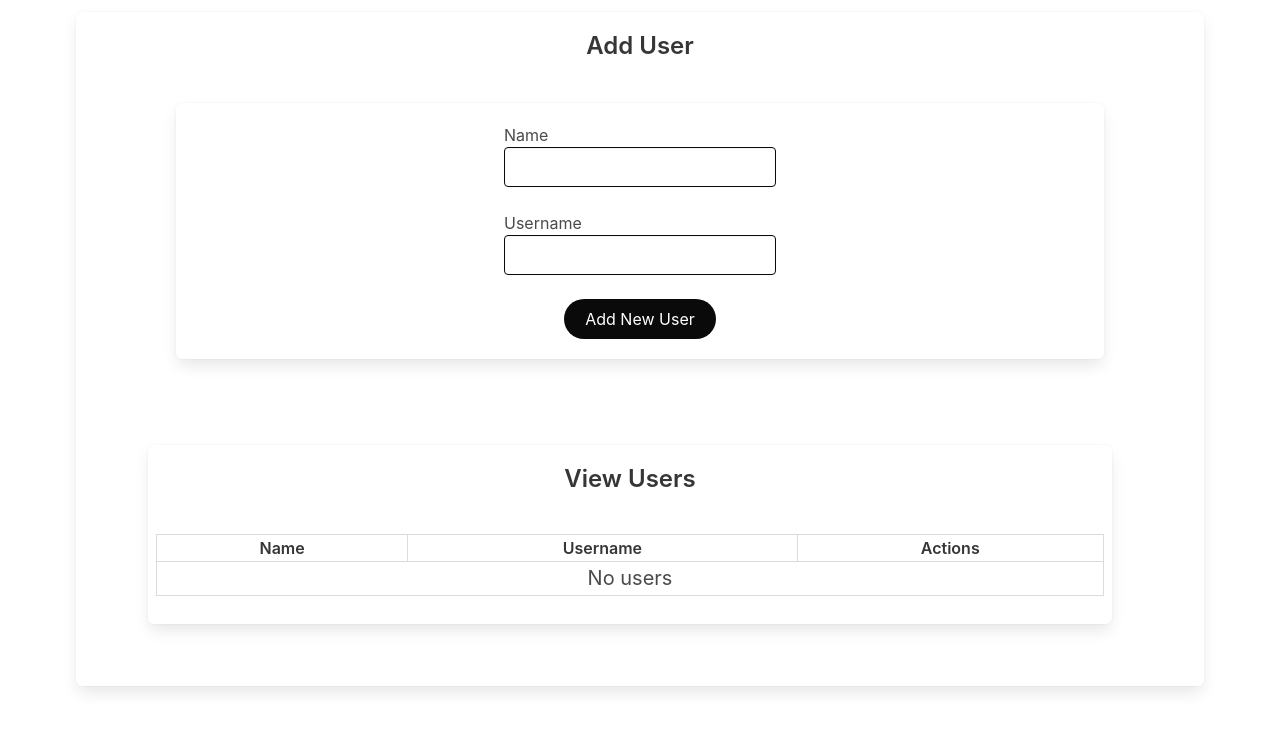
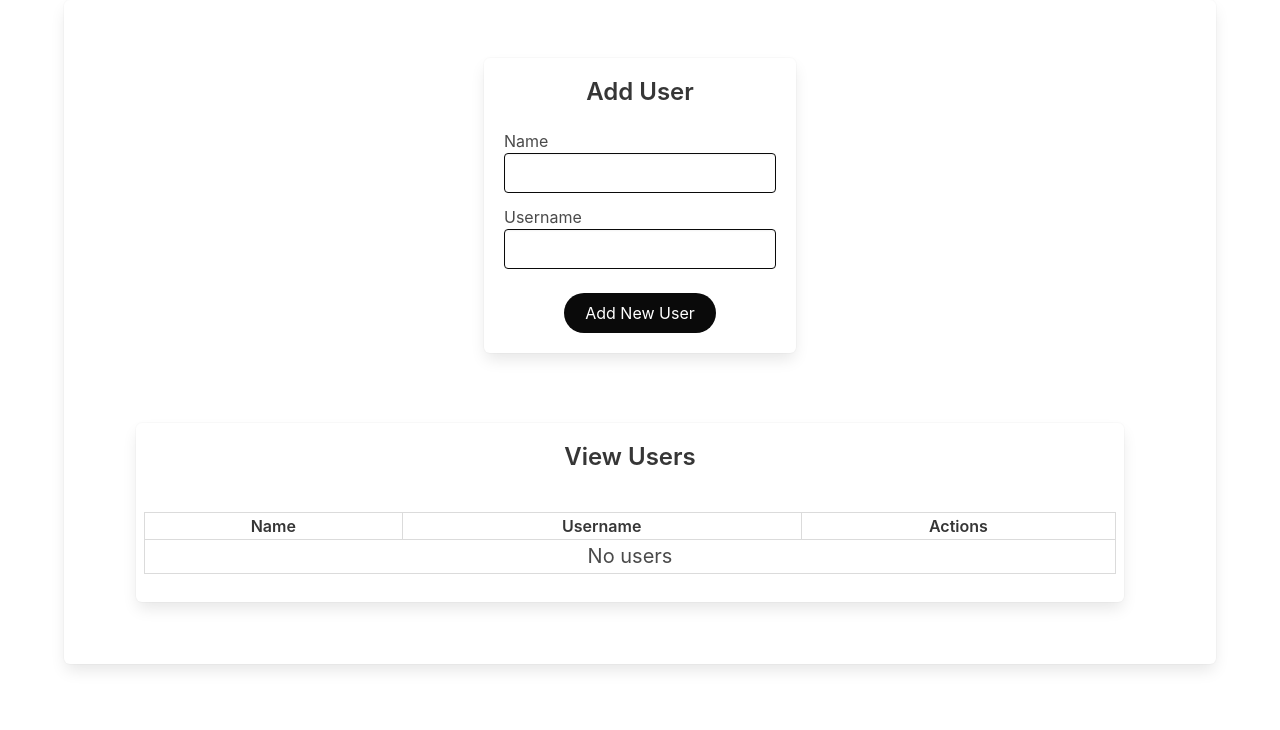
Before and after one commit to paulamariebinongo25/myCRUDAPP, a React (Create React App) app: page / in a window 1280 px wide. Shown: the top 730 px of the page. Built offline with nearby package versions, Linux system fonts and the light colour scheme.

Commit message:
Finalize the UI

```diff
--- a/src/App.css
+++ b/src/App.css
@@ -1,13 +1,13 @@
-.box1 {
-  margin: 20px 80px 10px 80px;
-}
-
 .box2 {
   margin: 40px 60px 30px 40px;
 }
 
 .table {
   margin: 30px 0 20px 0;
+}
+
+.square {
+  padding: 50px 0 30px 0;
 }
 /* .App {
   text-align: center;
--- a/src/App.js
+++ b/src/App.js
@@ -39,13 +39,10 @@ const App = () => {
     setUsers(users.map(user => (user.id === id ? updatedUser : user)));
   };
   return (
-    <div className="container is-centered">
-      <div className="level">
-        <div className="column">
+    <div className="container">
       <div className="box">
         {editing ? (
           <Fragment>
-                <div className="title is-4 has-text-centered">Edit User</div>
             <EditUserForm
               editing={editing}
               setEditing={setEditing}
@@ -55,16 +52,17 @@ const App = () => {
           </Fragment>
         ) : (
           <Fragment>
-                <div className="title is-4 has-text-centered">Add User</div>
-                <div className="columns">
+            <div className="column">
+              <div className="columns is-mobile is-centered">
                 <AddUserForm addUser={addUser} />
+              </div>
             </div>
           </Fragment>
         )}
         <div className="column">
           <div className="box2 box">
             <div className="title is-4 has-text-centered">View Users</div>
-                <div className="columns">
+            <div className="columns is-mobile is-centered">
               <UserTable
                 users={users}
                 deleteUser={deleteUser}
@@ -75,8 +73,6 @@ const App = () => {
         </div>
       </div>
     </div>
-      </div>
-    </div>
   );
 };
 
--- a/src/components/forms/AddUserForm.jsx
+++ b/src/components/forms/AddUserForm.jsx
@@ -19,10 +19,12 @@ const AddUserForm = props => {
   };
 
   return (
-    <form className="column is-mobile" onSubmit={handleSubmit}>
+    <form
+      className="square columns is-mobile is-desktop is-centered"
+      onSubmit={handleSubmit}
+    >
       <div className="box1 box">
-        <div className="level">
-          <div className="level-item has-centered">
+        <div className="title is-4 has-text-centered">Add User</div>
         <div className="field">
           <label>Name</label>
           <div className="control">
@@ -35,8 +37,7 @@ const AddUserForm = props => {
             />
           </div>
         </div>
-          </div>
-        </div>
+
         <div className="level">
           <div className="level-item has-centered">
             <div className="field">
--- a/src/components/forms/EditUserForm.jsx
+++ b/src/components/forms/EditUserForm.jsx
@@ -20,8 +20,12 @@ const EditUserForm = props => {
   };
 
   return (
-    <form className="column is-mobile" onSubmit={handleSubmit}>
+    <form
+      className="square columns is-mobile is-centered"
+      onSubmit={handleSubmit}
+    >
       <div className="box">
+        <div className="title is-4 has-text-centered">Edit User</div>
         <div className="level">
           <div className="level-item has-centered">
             <div className="field">
```
Lines whose indentation alone changed are shown as unchanged.
